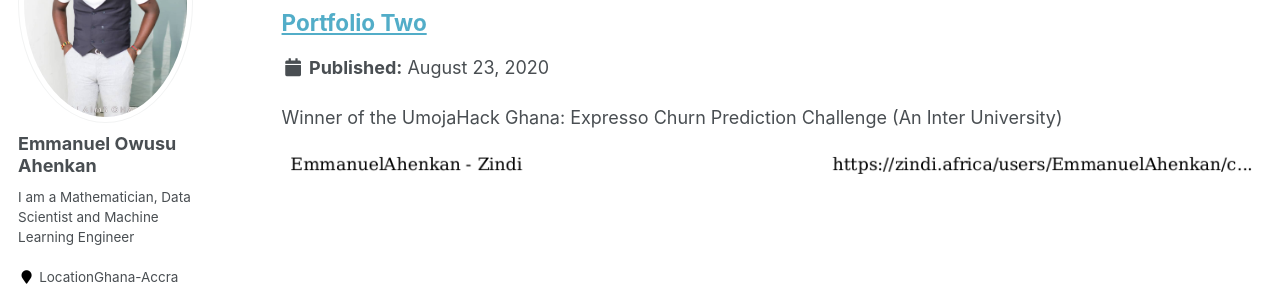
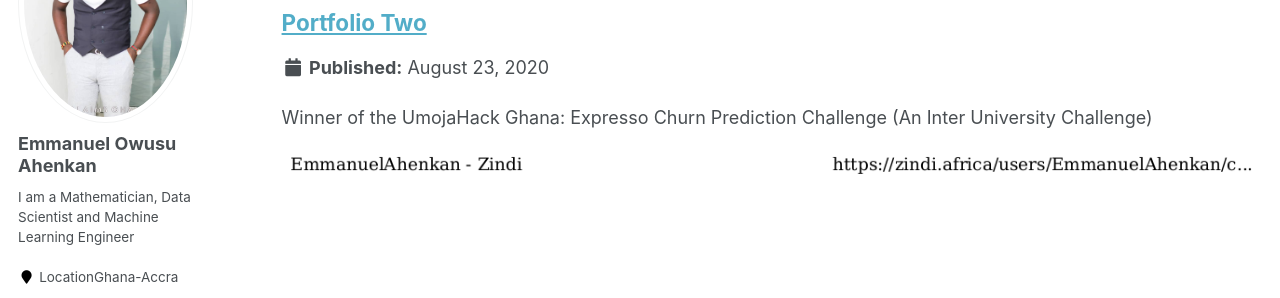
Before and after one commit to EmmanuelOwusu/EmmanuelOwusu.github.io, a Jekyll site: the page built from _pages/portfolio.html, in a window 1280 px wide and 900 px high, scrolled down 1277 px. Shown: the part 153-451 px from the top of the window. Built offline with Jekyll 4.4.1, drawn with Linux system fonts in a browser that asks for light colours; some web fonts are replaced.

Commit message:
Latest Update on Portfolio 2
Latest Update on Portfolio 2

```diff
--- a/_portfolio/portfolio-2.html
+++ b/_portfolio/portfolio-2.html
@@ -1,5 +1,5 @@
 ---
 title: "Portfolio  Two"
-excerpt: " Winner of the UmojaHack Ghana: Expresso Churn Prediction Challenge (An Inter University) <br/><img src='/images/Zindi_Hackatron.png'>"
+excerpt: " Winner of the UmojaHack Ghana: Expresso Churn Prediction Challenge (An Inter University  Challenge) <br/><img src='/images/Zindi_Hackatron.png'>"
 collection: portfolio
 ---
```
